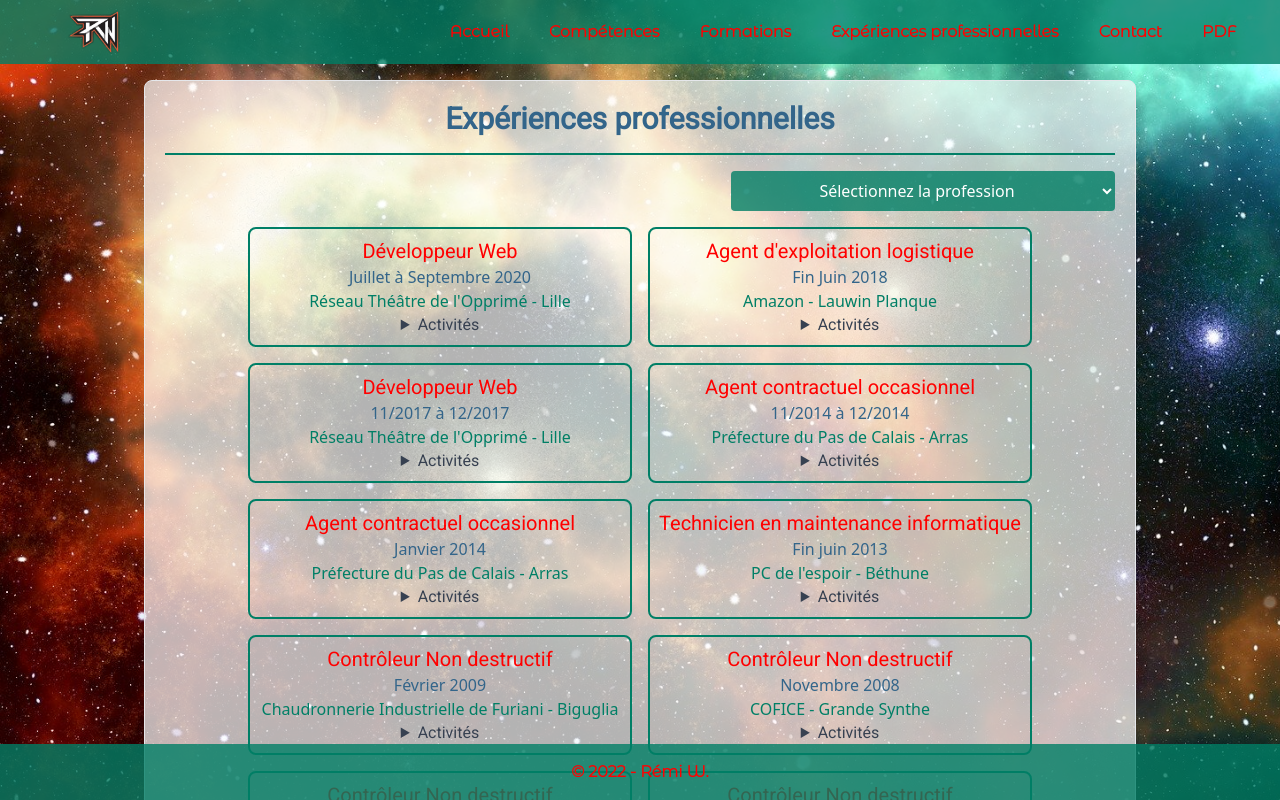
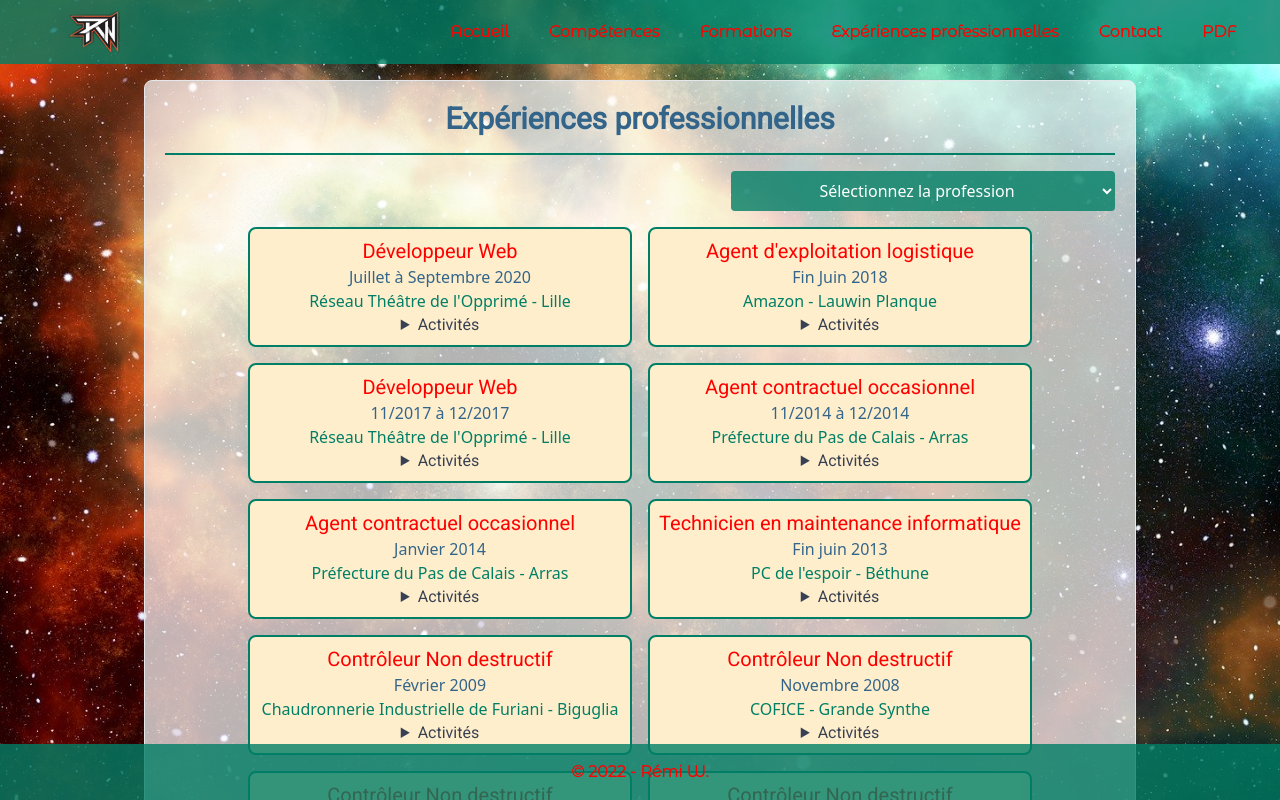
Before and after one commit to Willremi/cv-react, a React (Create React App) app: page /experiences in a window 1280 px wide. Built offline with nearby package versions, Linux system fonts and the light colour scheme; a web font is replaced by a local one.

Commit message:
stylisation de détails

```diff
--- a/src/pages/Experiences.js
+++ b/src/pages/Experiences.js
@@ -41,7 +41,7 @@ const Experiences = () => {
                     <div className="mt-2 xl:flex xl:flex-wrap xl:justify-center">
                         {ExperiencesInfo.map(item =>
                             <div key={item.id} className={`${selected === item.tag || selected === '' ? '' : 'hidden'}`}>
-                                <div className="border-2 border-div-green rounded-lg w-96 flex items-center p-2 m-2"
+                                <div className="border-2 border-div-green rounded-lg w-96 flex items-center p-2 m-2 bg-nav-yellow"
                                 >
                                     <div className='text-center mx-auto'>
                                         <h3 className='text-div-red font-roboto'>{item.title}</h3>
@@ -50,9 +50,9 @@ const Experiences = () => {
                                         <details>
                                             <summary className='font-roboto text-gray-700'>Activités</summary>
                                             {item.missions.map(elt =>
-                                                <div className="text-left mx-8 xl:mx-3" key={elt.id}>
+                                                <div className="text-left mx-8 xl:mx-6" key={elt.id}>
                                                     <ul className='list-[circle]'>
-                                                    <li className='font-roboto text-sm text-blue-800'>{elt.title}</li>
+                                                    <li className='font-roboto text-md text-blue-800'>{elt.title}</li>
                                                 </ul>
                                                 </div>
                                             )}
```
